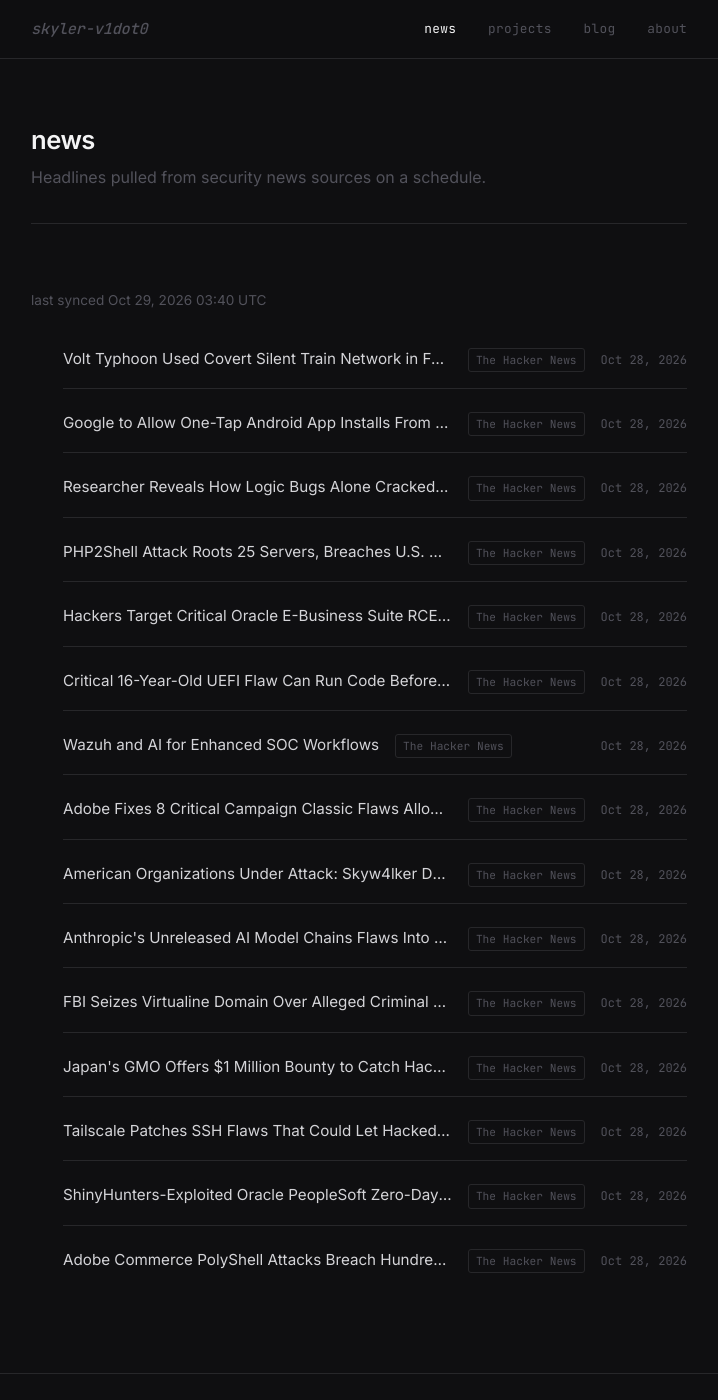
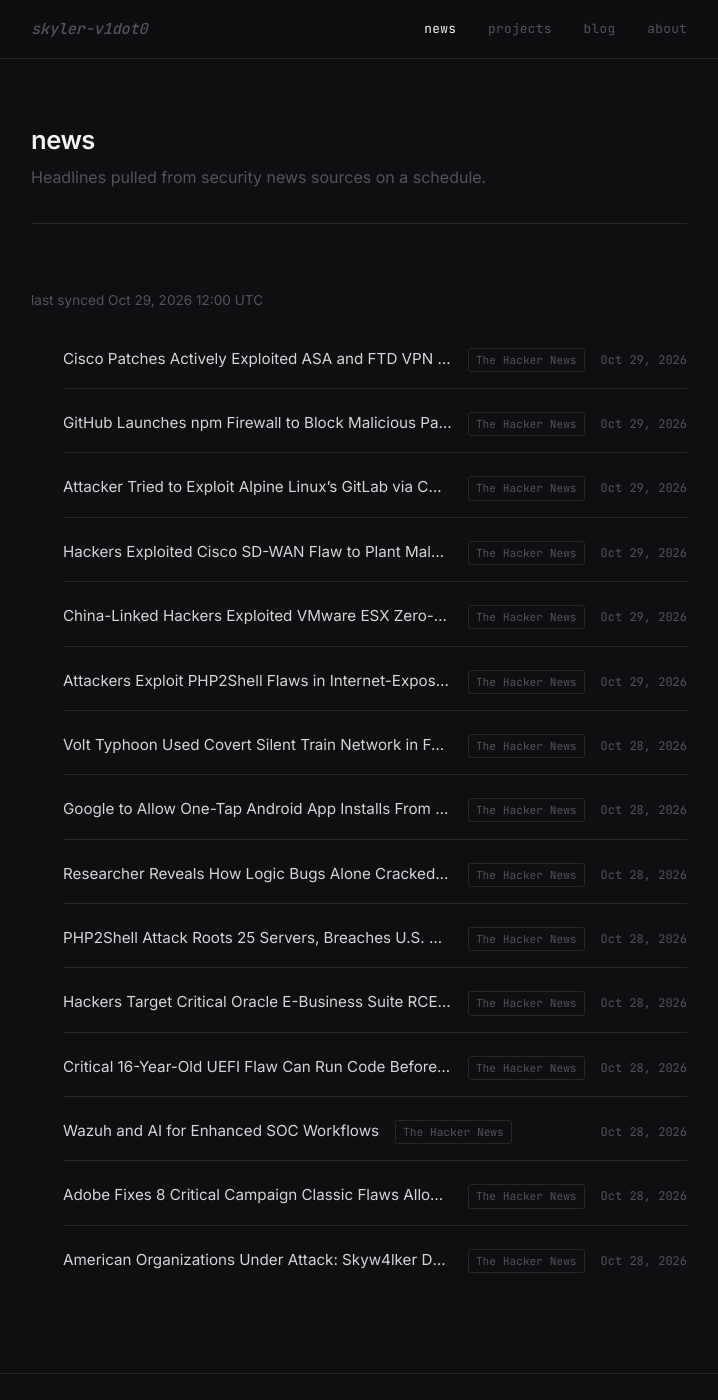
Before and after one commit to skyler-v1dot0/personal-site, a Jekyll site: the page built from news.html, in a window 1280 px wide and 1400 px high. Shown: the whole window, without its empty margins (281-999 px from the left). Built offline with Jekyll 4.4.1, drawn with Linux system fonts in a browser that asks for light colours.

Commit message:
chore: sync news feed [skip ci]

```diff
--- a/_data/news.yml
+++ b/_data/news.yml
@@ -1,6 +1,34 @@
 ---
-updated_at: '2026-10-29T03:40:10Z'
+updated_at: '2026-10-29T12:00:10Z'
 items:
+- title: Cisco Patches Actively Exploited ASA and FTD VPN Flaw That Can Crash Firewalls
+  url: https://thehackernews.com/2026/10/cisco-patches-actively-exploited-asa.html
+  source: The Hacker News
+  published: '2026-10-29T10:44:46Z'
+- title: GitHub Launches npm Firewall to Block Malicious Packages Before Installation
+  url: https://thehackernews.com/2026/10/github-launches-npm-firewall-to-block.html
+  source: The Hacker News
+  published: '2026-10-29T10:26:33Z'
+- title: Attacker Tried to Exploit Alpine Linux’s GitLab via CVSS 10.0 Flaw Its Ruby
+    Left Open
+  url: https://thehackernews.com/2026/10/attacker-tried-to-exploit-alpine-linuxs.html
+  source: The Hacker News
+  published: '2026-10-29T09:05:39Z'
+- title: Hackers Exploited Cisco SD-WAN Flaw to Plant Malware Built to Steal Encryption
+    Keys
+  url: https://thehackernews.com/2026/10/hackers-exploited-cisco-sd-wan-flaw-to.html
+  source: The Hacker News
+  published: '2026-10-29T08:24:22Z'
+- title: China-Linked Hackers Exploited VMware ESX Zero-Day to Reduce Audit Trail
+    Visibility
+  url: https://thehackernews.com/2026/10/china-linked-hackers-exploited-vmware.html
+  source: The Hacker News
+  published: '2026-10-29T06:22:33Z'
+- title: Attackers Exploit PHP2Shell Flaws in Internet-Exposed Palo Alto Networks
+    Management Interfaces
+  url: https://thehackernews.com/2026/10/attackers-exploit-php2shell-flaws-in.html
+  source: The Hacker News
+  published: '2026-10-29T05:50:17Z'
 - title: Volt Typhoon Used Covert Silent Train Network in Four Zero-Day Exploitation
     Campaigns
   url: https://thehackernews.com/2026/10/volt-typhoon-used-covert-silent-train.html
@@ -44,33 +72,3 @@ items:
   url: https://thehackernews.com/2026/10/american-organizations-under-attack.html
   source: The Hacker News
   published: '2026-10-28T10:30:00Z'
-- title: Anthropic's Unreleased AI Model Chains Flaws Into Working Chrome, Safari,
-    Windows and Linux Exploits
-  url: https://thehackernews.com/2026/10/anthropics-unreleased-ai-model-chains.html
-  source: The Hacker News
-  published: '2026-10-28T08:15:07Z'
-- title: FBI Seizes Virtualine Domain Over Alleged Criminal Hosting and Bitcoin Money
-    Laundering
-  url: https://thehackernews.com/2026/10/fbi-seizes-virtualine-domain-over.html
-  source: The Hacker News
-  published: '2026-10-28T07:37:50Z'
-- title: Japan's GMO Offers $1 Million Bounty to Catch Hackers Behind FX Trading Cloud
-    Breach
-  url: https://thehackernews.com/2026/10/japans-gmo-offers-1-million-bounty-to.html
-  source: The Hacker News
-  published: '2026-10-28T07:13:21Z'
-- title: Tailscale Patches SSH Flaws That Could Let Hacked Devices Gain Root Access
-    on Other Servers
-  url: https://thehackernews.com/2026/10/tailscale-patches-ssh-flaws-that-could.html
-  source: The Hacker News
-  published: '2026-10-28T06:20:37Z'
-- title: ShinyHunters-Exploited Oracle PeopleSoft Zero-Day Turns Out to Be Three Chained
-    Flaws
-  url: https://thehackernews.com/2026/10/shinyhunters-exploited-oracle.html
-  source: The Hacker News
-  published: '2026-10-28T06:04:58Z'
-- title: Adobe Commerce PolyShell Attacks Breach Hundreds of Stores as Brotli Exploit
-    Traffic Emerges
-  url: https://thehackernews.com/2026/10/adobe-commerce-polyshell-attacks-breach.html
-  source: The Hacker News
-  published: '2026-10-28T05:42:26Z'
```
